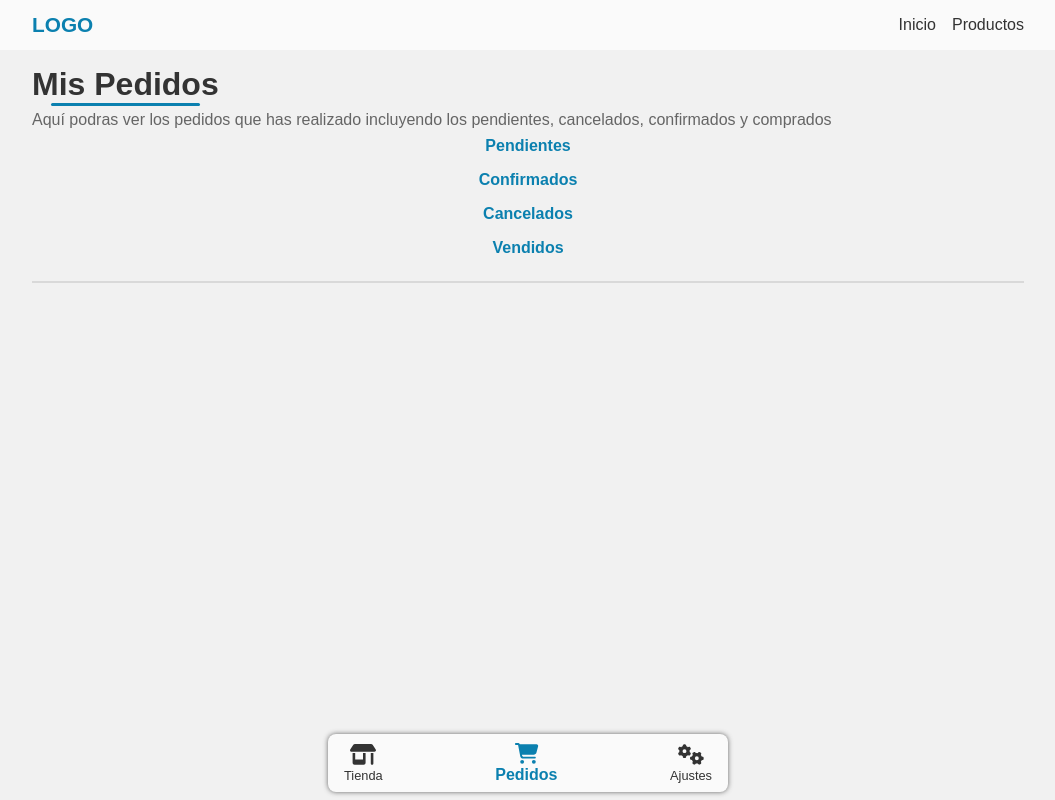
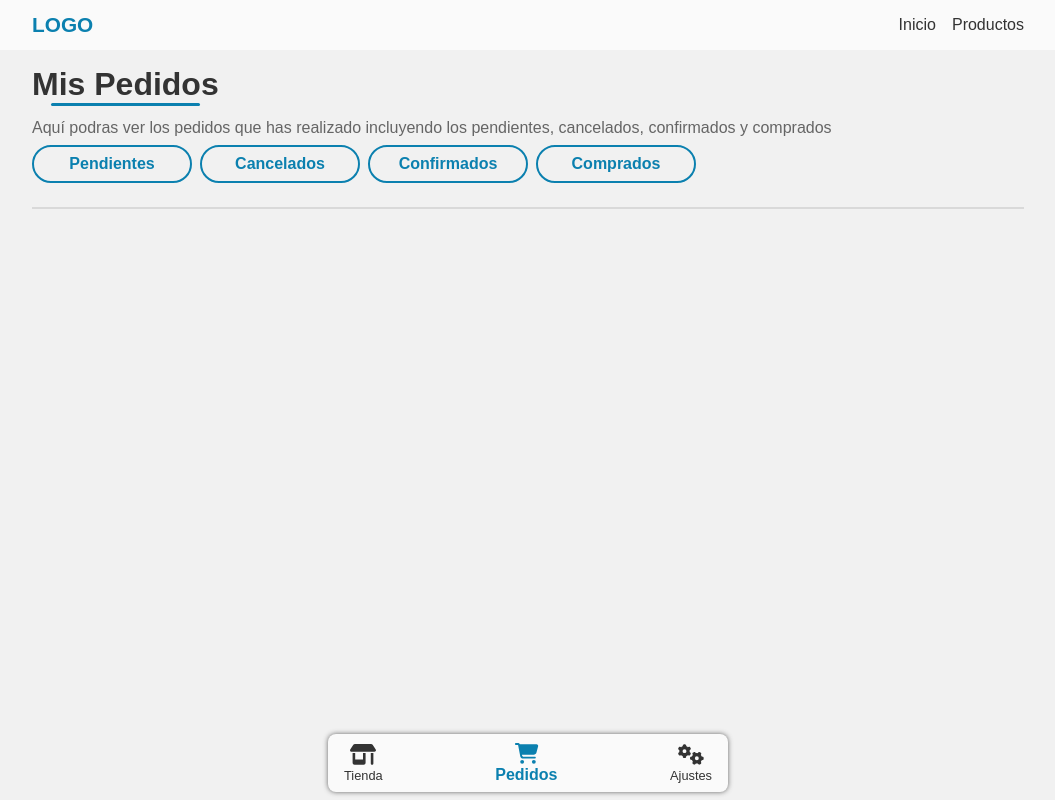
Before and after one commit to KevinStockmanns/App-Eccomerce, an Angular app: page /cart in a window 1280 px wide. Shown: the whole page, without its empty margins (112-1167 px from the left). Built offline with nearby package versions, Linux system fonts and the light colour scheme; sample sign-in values are in the browser's storage.

Commit message:
Contenido de pedidos (Cambiando estilos)

```diff
--- a/src/app/pages/cart-page/cart-page.component.css
+++ b/src/app/pages/cart-page/cart-page.component.css
@@ -1,4 +1,6 @@
 main{
+    display: grid;
+    gap: .5rem;
     display: grid;
     padding: 1rem;
 }
@@ -13,6 +15,11 @@ main > section{
 main > section:not(.mis-pedidos){
     max-height: 400px;
 }
+.pedidos-buttons{
+    display: grid;
+    grid-template-columns: repeat(auto-fill, 160px);
+    gap: .5rem;
+}
 .pedidos{
     display: grid;
     gap: .5rem;
--- a/src/app/pages/cart-page/cart-page.component.html
+++ b/src/app/pages/cart-page/cart-page.component.html
@@ -2,11 +2,13 @@
 <main class="main content paddbot">
     <h1 class="title">{{isAdmin() ? 'Pedidos' : 'Mis Pedidos'}}</h1>
     <!-- @if(!cartEmpty){  -->
-        <p>Aquí podras ver los pedidos{{isAdmin() ? ' ' : ' que has realizado '}}incluyendo los pendientes, cancelados, confirmados y comprados</p>
-        <button class="btn btn-simple cursor" routerLink="pendiente">Pendientes</button>
-        <button class="btn btn-simple cursor" routerLink="confirmado">Confirmados</button>
-        <button class="btn btn-simple cursor" routerLink="cancelado">Cancelados</button>
-        <button class="btn btn-simple cursor" routerLink="vendido">Vendidos</button>
+        <p>Aquí podras ver los pedidos{{isAdmin() ? ' ' : ' que has realizado '}}incluyendo los pendientes, cancelados, confirmados y {{isAdmin() ? 'vendidos ' : 'comprados'}}</p>
+        <div class="pedidos-buttons">
+            <button class="btn btn-circle cursor" routerLink="pendiente" routerLinkActive="active">Pendientes</button>
+            <button class="btn btn-circle cursor" routerLink="cancelado" routerLinkActive="active">Cancelados</button>
+            <button class="btn btn-circle cursor" routerLink="confirmado" routerLinkActive="active">Confirmados</button>
+            <button class="btn btn-circle cursor" routerLink="vendido" routerLinkActive="active">{{isAdmin() ? 'Vendidos' : 'Comprados'}}</button>
+        </div>
      <!-- } -->
     <div class="line-separator"></div>
     @if(cartHasItem && !loading){
--- a/src/styles.css
+++ b/src/styles.css
@@ -116,7 +116,19 @@ main.paddbot{
 .btn.btn-primary{
     background-color: var(--mainColor);
     color: var(--bgCardColor);
-
+}
+.btn-circle{
+    background-color: transparent;
+    border: 2px solid var(--mainColor);
+    border-radius: 2rem;
+}
+.btn-circle:hover{
+    background-color: var(--mainLowAlphaColor);
+}
+.btn-circle.active{
+    background-color: var(--mainColor);
+    border-color: var(--bgCardColor);
+    color: var(--bgCardColor);
 }
 .content{
     padding: 0 1rem;
```
